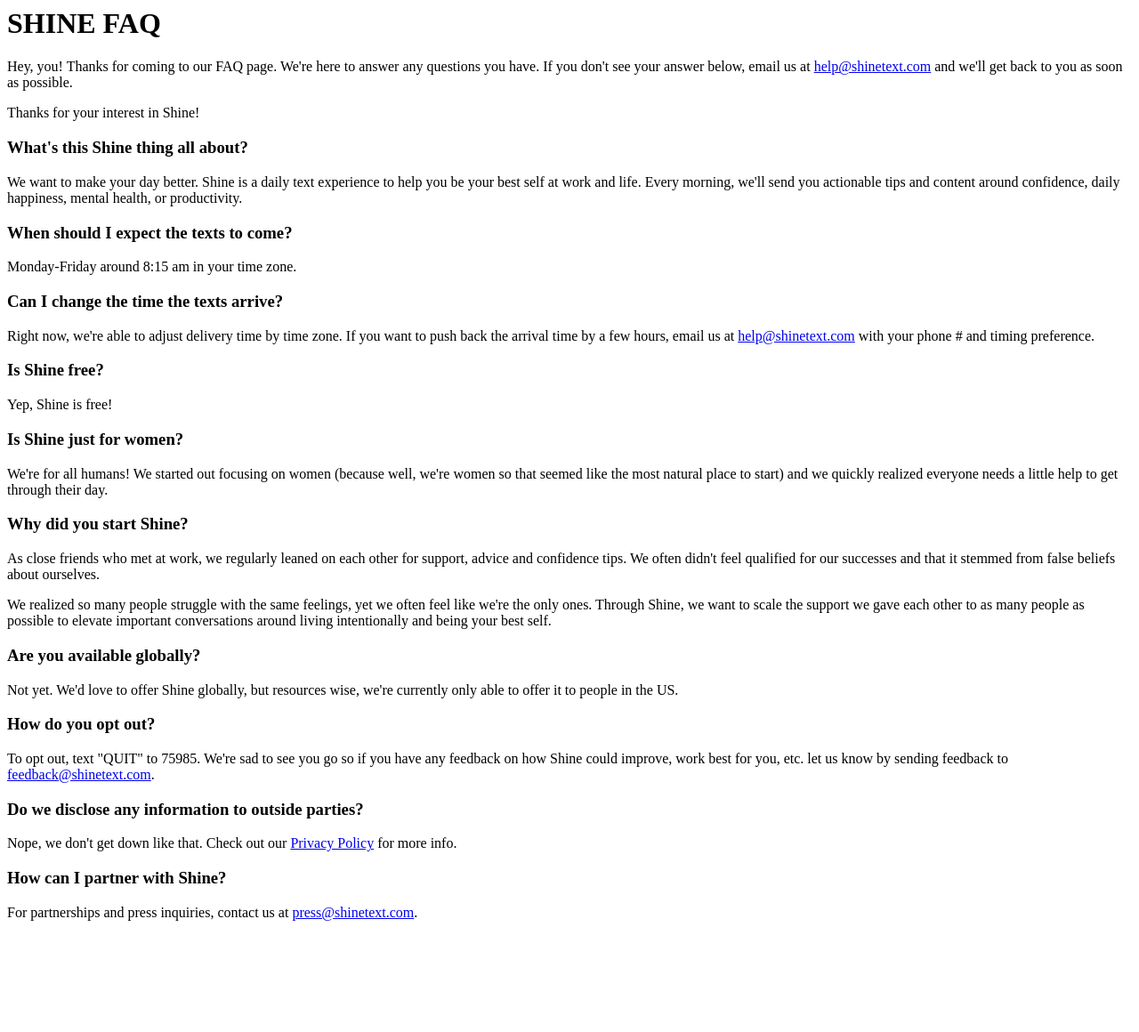
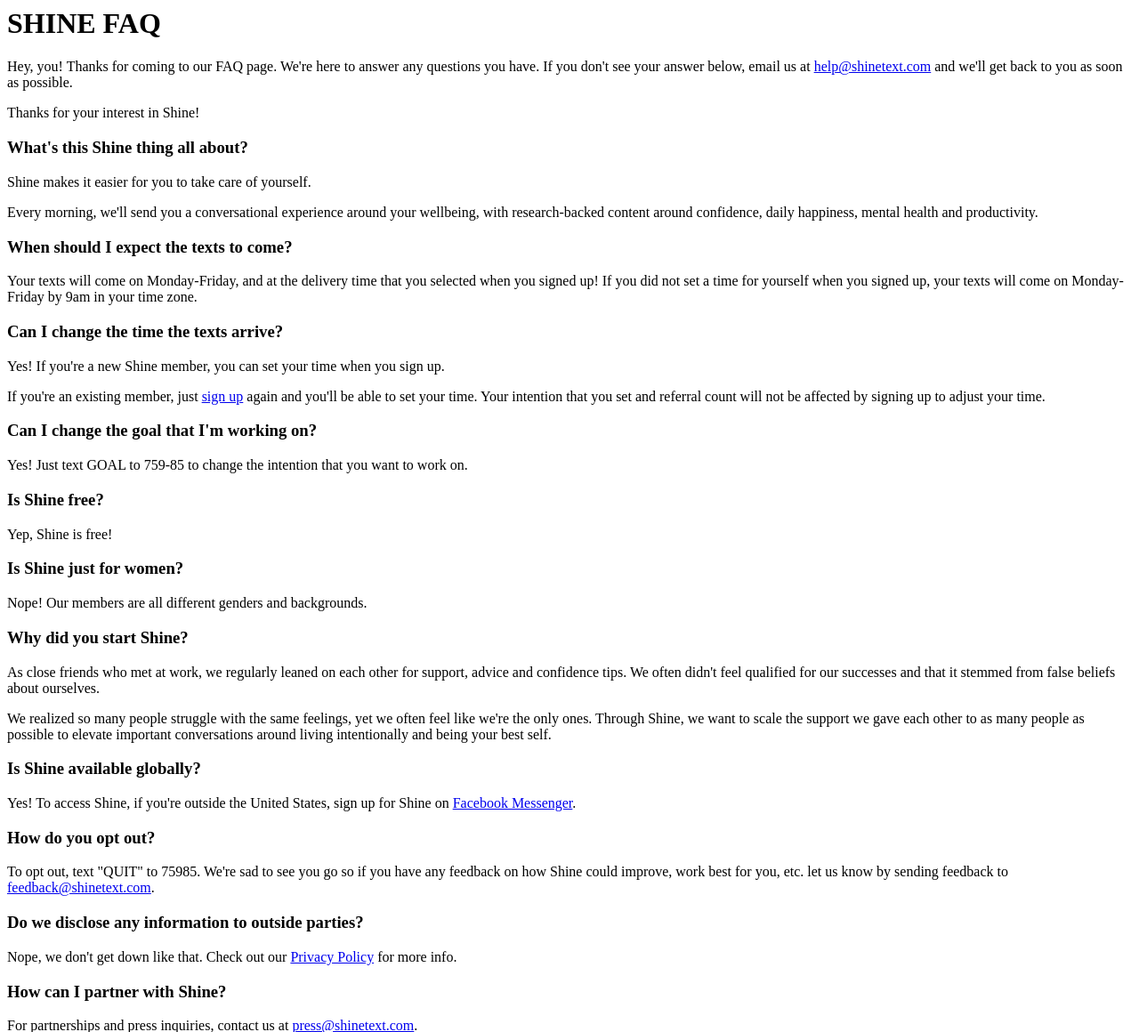
Before and after one commit to shinetext/aurora, a Node project: template views/faq.ejs in a window 1280 px wide. Shown: the top 1160 px of the page at 89% size. Before the commit the page ends 1035 px from the top, so only its background shows below. Run offline with Node 20 templates, Linux system fonts and the light colour scheme; the template is opened without the code that fills it, so the values that code supplies are empty.

Commit message:
Updates to FAQ copy

```diff
--- a/views/faq.ejs
+++ b/views/faq.ejs
@@ -5,26 +5,31 @@
   <p>Thanks for your interest in Shine!</p>
 
   <h3>What's this Shine thing all about?</h3>
-  <p>We want to make your day better. Shine is a daily text experience to help you be your best self at work and life. Every morning, we'll send you actionable tips and content around confidence, daily happiness,  mental health, or productivity.</p>
+  <p>Shine makes it easier for you to take care of yourself.</p>
+  <p>Every morning, we'll send you a conversational experience around your wellbeing, with research-backed content around confidence, daily happiness, mental health and productivity.</p>
 
   <h3>When should I expect the texts to come?</h3>
-  <p>Monday-Friday around 8:15 am in your time zone.</p>
+  <p>Your texts will come on Monday-Friday, and at the delivery time that you selected when you signed up! If you did not set a time for yourself when you signed up, your texts will come on Monday-Friday by 9am in your time zone.</p>
 
   <h3>Can I change the time the texts arrive?</h3>
-  <p>Right now, we're able to adjust delivery time by time zone. If you want to push back the arrival time by a few hours, email us at <a href="mailto:help@shinetext.com" target="_blank">help@shinetext.com</a> with your phone # and timing preference.</p>
+  <p>Yes! If you're a new Shine member, you can set your time when you sign up.</p>
+  <p>If you're an existing member, just <a href="http://www.shinetext.com/">sign up</a> again and you'll be able to set your time. Your intention that you set and referral count will not be affected by signing up to adjust your time.</p>
+
+  <h3>Can I change the goal that I'm working on?</h3>
+  <p>Yes! Just text GOAL to 759-85 to change the intention that you want to work on.</p>
 
   <h3>Is Shine free?</h3>
   <p>Yep, Shine is free!</p>
 
   <h3>Is Shine just for women?</h3>
-  <p>We're for all humans! We started out focusing on women (because well, we're women so that seemed like the most natural place to start) and we quickly realized everyone needs a little help to get through their day.</p>
+  <p>Nope! Our members are all different genders and backgrounds.</p>
 
   <h3>Why did you start Shine?</h3>
   <p>As close friends who met at work, we regularly leaned on each other for support, advice and confidence tips. We often didn't feel qualified for our successes and that it stemmed from false beliefs about ourselves.</p>
   <p>We realized so many people struggle with the same feelings, yet we often feel like we're the only ones. Through Shine, we want to scale the support we gave each other to as many people as possible to elevate important conversations around living intentionally and being your best self.</p>
 
-  <h3>Are you available globally?</h3>
-  <p>Not yet. We'd love to offer Shine globally, but resources wise, we're currently only able to offer it to people in the US.</p>
+  <h3>Is Shine available globally?</h3>
+  <p>Yes! To access Shine, if you're outside the United States, sign up for Shine on <a href="https://m.me/ShineText">Facebook Messenger</a>.</p>
 
   <h3>How do you opt out?</h3>
   <p>To opt out, text "QUIT" to 75985. We're sad to see you go so if you have any feedback on how Shine could improve, work best for you, etc. let us know by sending feedback to <a href="mailto:feedback@shinetext.com" target="_blank">feedback@shinetext.com</a>.</p>
```
